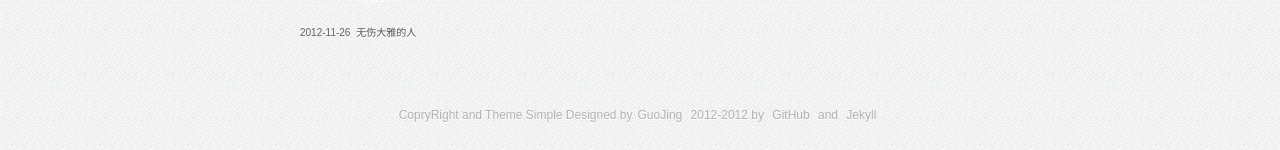
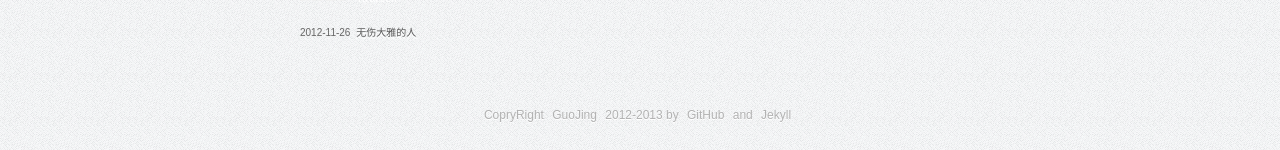
Before and after one commit to zwitzwit/guojing.github.com, a Jekyll site: the page built from index.html, in a window 1280 px wide. Shown: the part 1982-2132 px from the top of the page. Built offline with Jekyll 4.4.1, drawn with Linux system fonts in a browser that asks for light colours; Markdown is read by kramdown in place of the engine named in the settings; the list of posts is cut into pages by our own code; comment, search, counter and statistics services are not loaded.

Commit message:
change copyright

```diff
--- a/_includes/footer.html
+++ b/_includes/footer.html
@@ -7,6 +7,6 @@
 	如果你喜欢这个博客构架和皮肤，请保留我作为原作者的权利，我会感谢你。
 	你也可以不保留我作为原作者的权利，自然没有任何问题，但似乎没有共享精神。
 -->
-CopryRight and Theme Simple Designed by<a href="http://guojing.me/" target="_blank">GuoJing</a> 2012-2012 by <a href="http://www.github.com/" target="_blank">GitHub</a> and <a href="http://jekyllrb.com/" target="_blank">Jekyll</a>
+CopryRight <a href="http://guojing.me/" target="_blank">GuoJing</a> 2012-2013 by <a href="http://www.github.com/" target="_blank">GitHub</a> and <a href="http://jekyllrb.com/" target="_blank">Jekyll</a>
 <script type="text/javascript" src="http://js.tongji.linezing.com/3009826/tongji.js"></script><noscript><a href="http://www.linezing.com"><img src="http://img.tongji.linezing.com/3009826/tongji.gif"/></a></noscript>
 </div>
```
